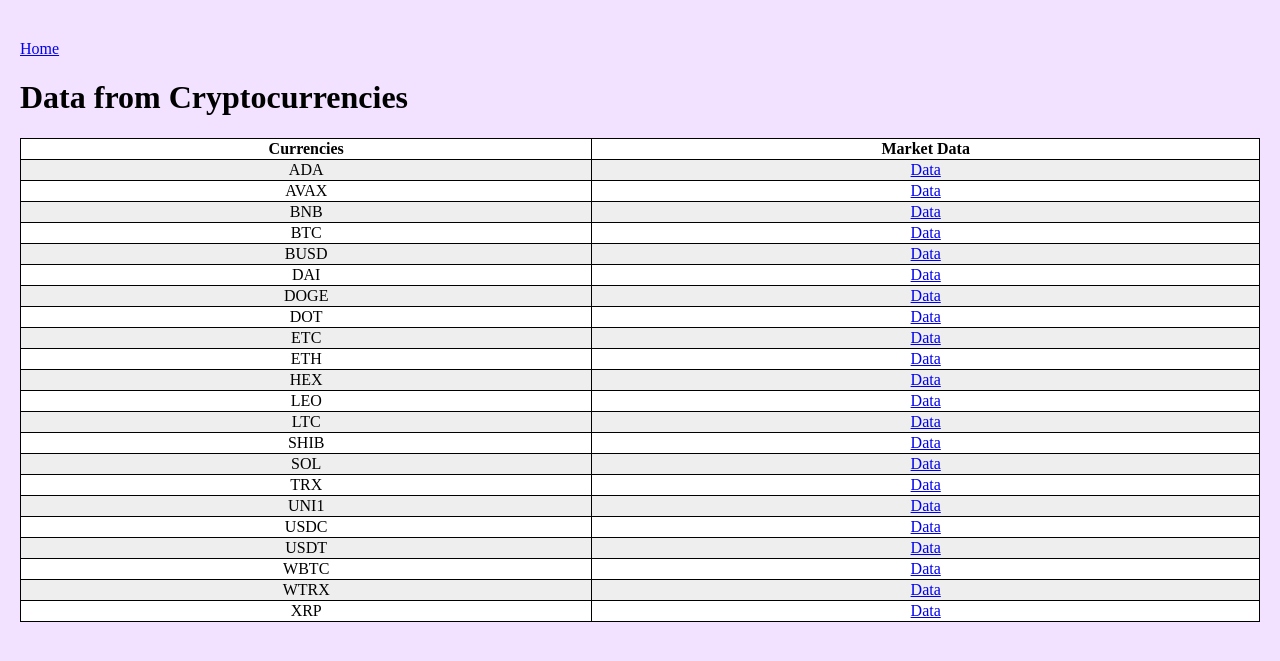
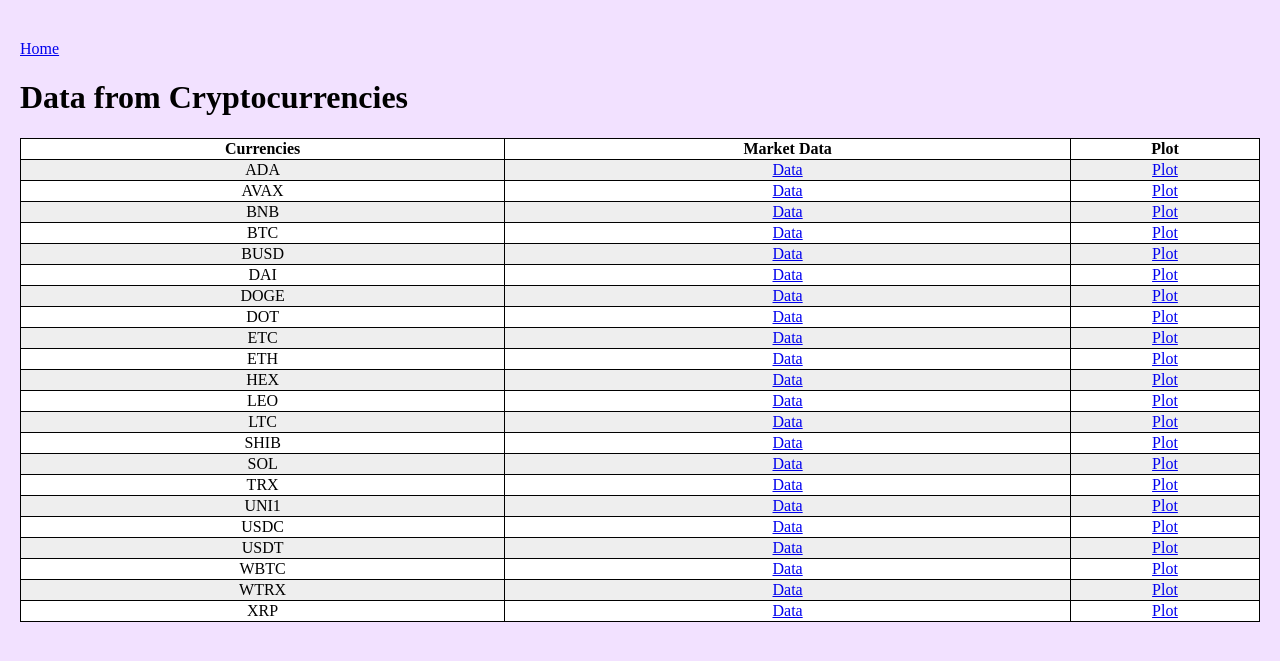
Before and after one commit to paasxx/crypto-site, a Django app: page / in a window 1280 px wide. Shown: the top 661 px of the page. Run offline with Django 4.2, Linux system fonts and the light colour scheme.

```diff
--- a/app_crypto/templates/app_crypto/home.html
+++ b/app_crypto/templates/app_crypto/home.html
@@ -16,6 +16,7 @@
     <tr>
         <th>Currencies</th>
         <th>Market Data</th>
+        <th>Plot</th>
 
     </tr>
 
@@ -25,6 +26,7 @@
 
         <td align="center">{{ i }}</td>
         <td align="center "><a href="{% url 'market' i|lower|capfirst %}">Data </a></td>
+        <td align="center "><a href="{% url 'plot' i|lower|capfirst %}">Plot </a></td>
 
     </tr>
 
--- a/app_crypto/urls.py
+++ b/app_crypto/urls.py
@@ -5,4 +5,5 @@ from . import views
 urlpatterns = [
     path("", views.home, name="home"),
     path("market_data/<crypto>", views.market, name="market"),
+    path("plot/<crypto>", views.plot, name="plot"),
 ]
--- a/app_crypto/views.py
+++ b/app_crypto/views.py
@@ -42,3 +42,9 @@ def market(request, crypto):
         "crypto_data": crypto_data,
     }
     return render(request, "app_crypto/crypto_list.html", context)
+
+
+def plot(request, crypto):
+    context = {"currencies": currencies, "crypto": crypto}
+
+    return render(request, "app_crypto/plot.html", context)
```
Also changed, not shown: app_crypto/templates/app_crypto/crypto_list.html (+6 -6 lines).
